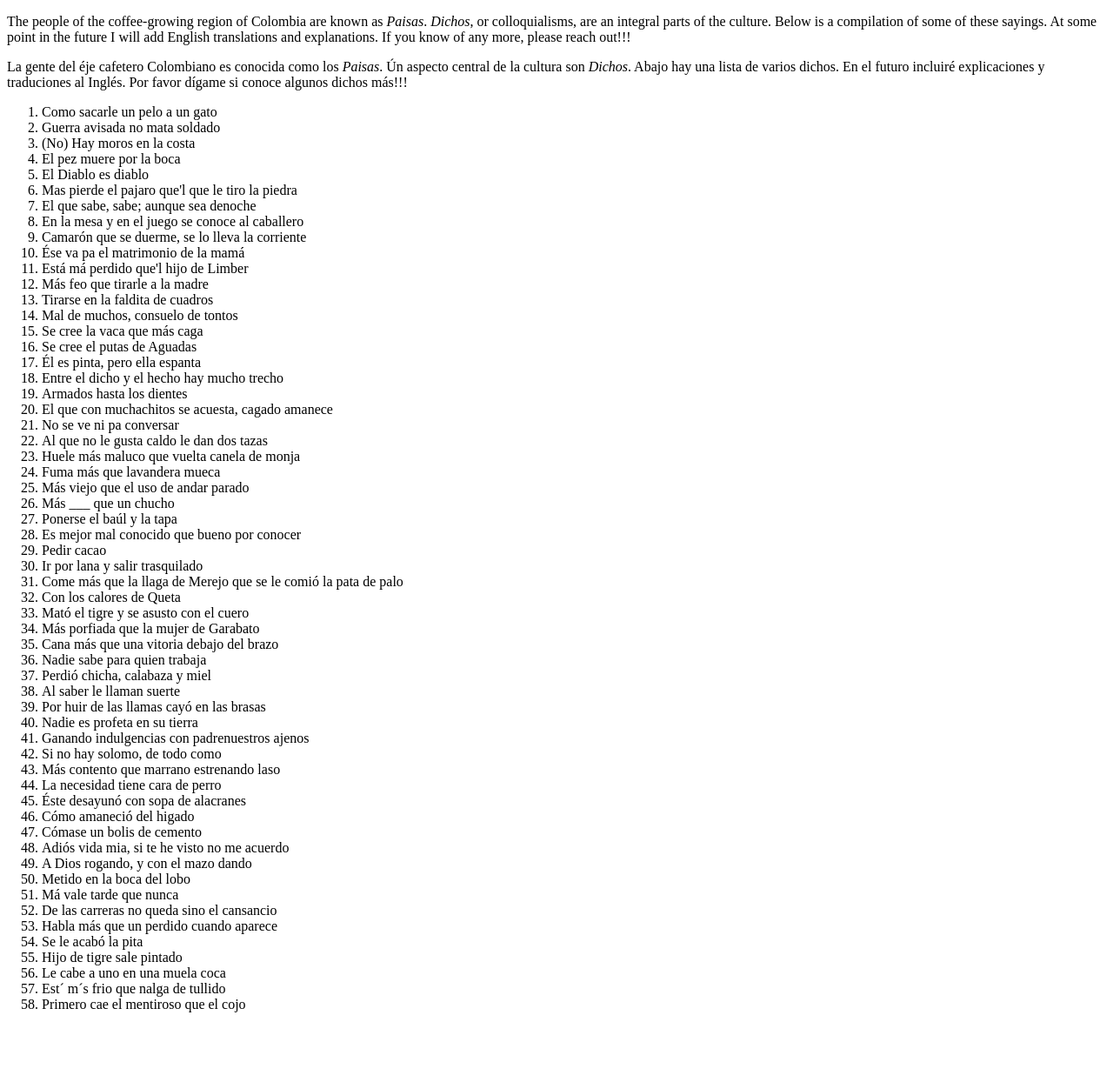
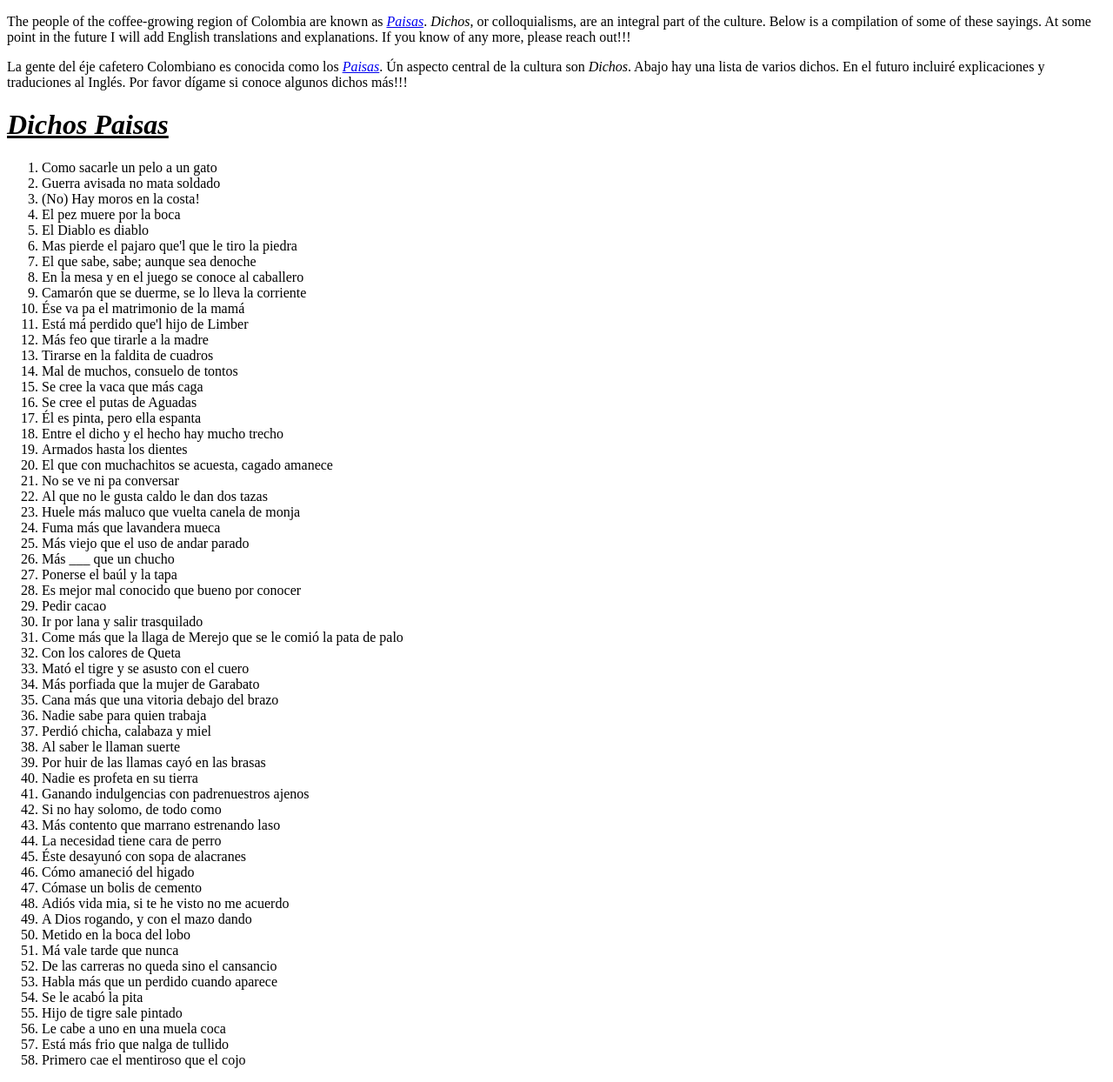
Before and after one commit to sebastianhp/sebastianhp.github.io, a plain HTML site: page DichosPaisas.html in a window 1280 px wide. Shown: the whole page at 87% size. Before the commit the page ends 1180 px from the top, so only its background shows below. Drawn offline with Linux system fonts and the light colour scheme.

Commit message:
Edit dichos

```diff
--- a/DichosPaisas.html
+++ b/DichosPaisas.html
@@ -6,21 +6,24 @@
 
 <body>
         <p>The people of the coffee-growing region of Colombia are known as
-        <i>Paisas</i>. <i>Dichos</i>, or colloquialisms, are an integral
-        parts of the culture. Below is a compilation of some of these sayings.
+        <a href="https://en.wikipedia.org/wiki/Paisa_(region)"><i>Paisas</i></a>.
+        <i>Dichos</i>, or colloquialisms, are an integral
+        part of the culture. Below is a compilation of some of these sayings.
         At some point in the future I will add English translations and
         explanations. If you know of any more, please reach out!!!</p>
 
         <p>La gente del &eacute;je cafetero Colombiano es conocida como los
-        <i>Paisas</i>. &Uacute;n aspecto central de la cultura son <i>Dichos</i>.
+        <a href="https://es.wikipedia.org/wiki/Paisa_(Colombia)"><i>Paisas</i></a>.
+        &Uacute;n aspecto central de la cultura son <i>Dichos</i>.
         Abajo hay una lista de varios dichos. En el futuro incluir&eacute;
         explicaciones y traduciones al Ingl&eacute;s. Por favor d&iacute;game
         si conoce algunos dichos m&aacute;s!!!</p>
 
+        <h1><u><i>Dichos Paisas</i></u></h1>
         <ol>
                 <li>Como sacarle un pelo a un gato</li>
                 <li>Guerra avisada no mata soldado</li>
-                <li>(No) Hay moros en la costa</li>
+                <li>(No) Hay moros en la costa!</li>
                 <li>El pez muere por la boca</li>
                 <li>El Diablo es diablo</li>
                 <li>Mas pierde el pajaro que'l que le tiro la piedra</li>
@@ -74,7 +77,7 @@
                 <li>Se le acab&oacute; la pita</li>
                 <li>Hijo de tigre sale pintado</li>
                 <li>Le cabe a uno en una muela coca</li>
-                <li>Est&acute; m&acute;s frio que nalga de tullido</li>
+                <li>Est&aacute; m&aacute;s frio que nalga de tullido</li>
                 <li>Primero cae el mentiroso que el cojo</li>
             </ol>
 </body>
```
